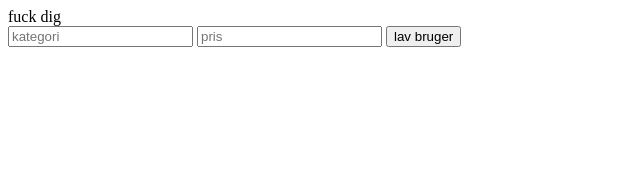
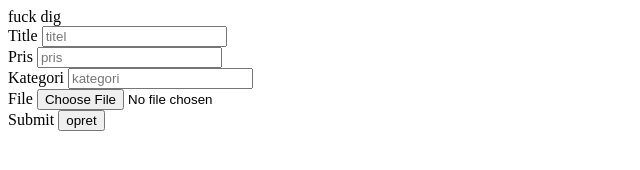
Before and after one commit to dapal19/2SemProgrammering, a website: page client/opretVare.html in a window 1280 px wide. Shown: the whole page, without its empty margins (0-640 px from the left). Drawn offline with Linux system fonts and the light colour scheme.

Commit message:
opret vare pt.1

```diff
--- a/client/opretVare.html
+++ b/client/opretVare.html
@@ -8,13 +8,14 @@
 </head>
 <body>
     fuck dig
-<form>
-        <input type="text" id="kategori" placeholder="kategori">
-        <input type="text" id="pris" placeholder="pris">
-        <button id="submit"> lav bruger </button>
+<form action="/item" method="POST" enctype="multipart/form-data">
+        Title <input type="input" name="title" id="title" placeholder="titel"> <br/>
+       Pris <input type="number" name="price" id="price" placeholder="pris"><br/>
+       Kategori  <input type="text" name="kategori" id="kategori" placeholder="kategori"><br/>
+       File <input type="file" name="thumbnail" placeholder="pris"><br/>
+       Submit <button type="submit"> opret </button>
 </form>
 
-
-<script src="opretVare.js"></script>
+<script src="opretVare.js" async defer></script>
 </body>
 </html>
```
Also changed, not shown: server.js (+29 -0 lines), uploads/0Q4_v8Z6e3nugaOcPabjG7jT.jpg (added), uploads/zboJALkdwVr8Bux7ng7pftY5.jpg (added).
